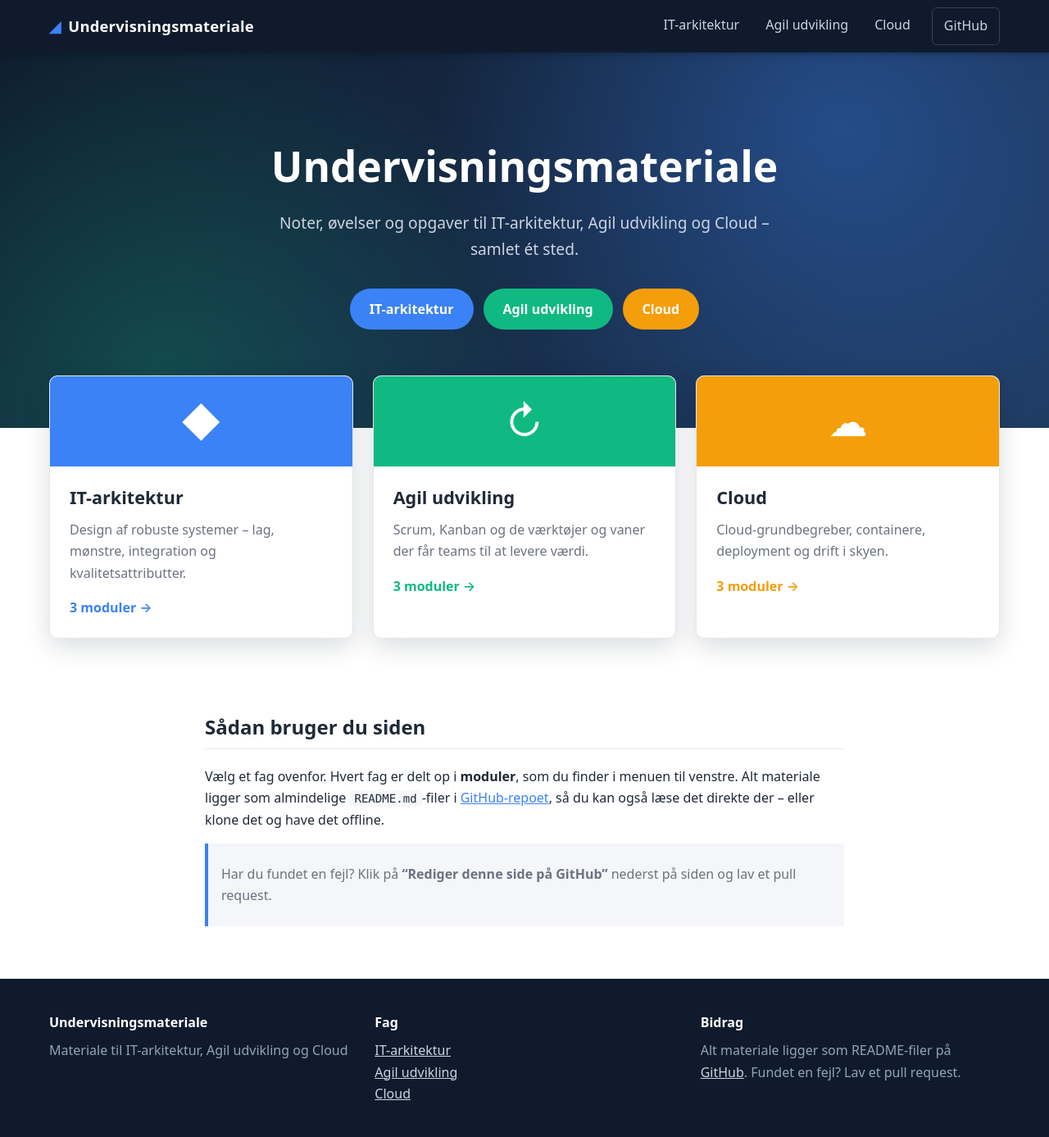
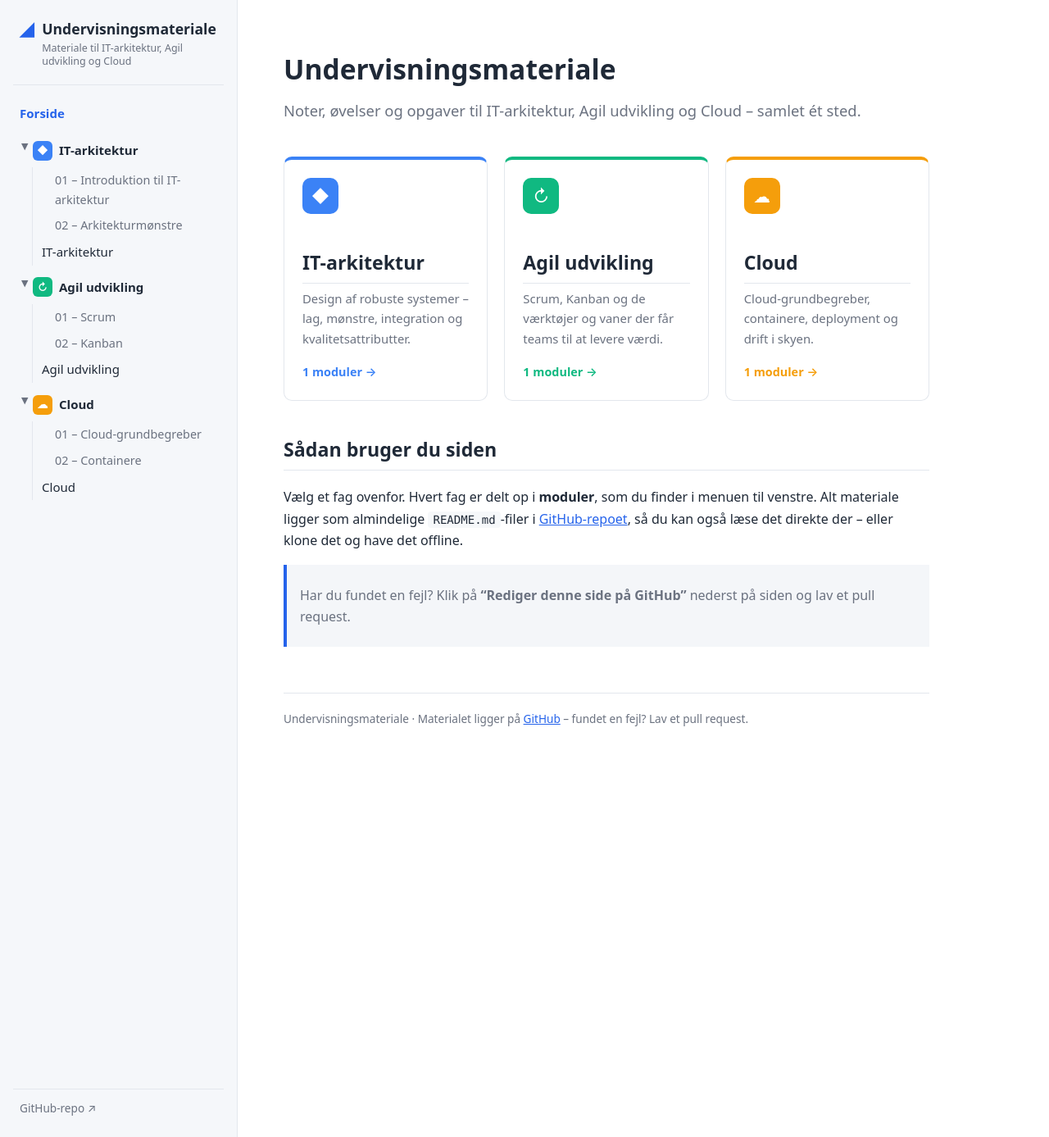
Before and after one commit to clbokea/undervisningsmateriale, a Jekyll site: the page built from index.md, in a window 1280 px wide and 1387 px high. Shown: the whole window at 82% size. Built offline with Jekyll 4.4.1, drawn with Linux system fonts in a browser that asks for light colours.

Commit message:
Fjern topmenu; vis indhold som træstruktur i venstre side
Co-Authored-By: Claude Opus 5.5 <noreply@anthropic.com>

```diff
--- a/_includes/footer.html
+++ b/_includes/footer.html
@@ -1,18 +1,3 @@
 <footer class="site-footer">
-  <div class="container footer-inner">
-    <div>
-      <strong>{{ site.title }}</strong>
-      <p>{{ site.description }}</p>
-    </div>
-    <div>
-      <strong>Fag</strong>
-      <ul>
-        {% for c in site.courses %}<li><a href="{{ c.id | append: '/' | prepend: '/' | relative_url }}">{{ c.title }}</a></li>{% endfor %}
-      </ul>
-    </div>
-    <div>
-      <strong>Bidrag</strong>
-      <p>Alt materiale ligger som README-filer på <a href="https://github.com/{{ site.repository }}">GitHub</a>. Fundet en fejl? Lav et pull request.</p>
-    </div>
-  </div>
+  {{ site.title }} · Materialet ligger på <a href="https://github.com/{{ site.repository }}">GitHub</a> – fundet en fejl? Lav et pull request.
 </footer>
--- a/_includes/header.html
+++ /dev/null
@@ -1,16 +0,0 @@
-<header class="site-header">
-  <div class="container header-inner">
-    <a class="logo" href="{{ '/' | relative_url }}">
-      <span class="logo-mark">◢</span> {{ site.title }}
-    </a>
-    <button class="nav-toggle" aria-expanded="false" aria-controls="main-nav" aria-label="Menu">☰</button>
-    <nav id="main-nav" class="main-nav">
-      {% for c in site.courses %}
-        <a href="{{ c.id | append: '/' | prepend: '/' | relative_url }}"
-           style="--accent: {{ c.color }}"
-           {% if include.course and include.course.id == c.id %}class="active"{% endif %}>{{ c.title }}</a>
-      {% endfor %}
-      <a class="gh" href="https://github.com/{{ site.repository }}">GitHub</a>
-    </nav>
-  </div>
-</header>
--- a/_includes/sidebar.html
+++ b/_includes/sidebar.html
@@ -1,11 +1,24 @@
 {%- comment -%}
-  Bygger menuen automatisk ud fra mappestrukturen i faget.
+  Træstruktur bygget automatisk ud fra mapperne.
   Sider sorteres efter URL, så brug talpræfikser: 01-..., 02-...
 {%- endcomment -%}
-{%- assign prefix = '/' | append: include.course.id | append: '/' -%}
 {%- assign sorted = site.pages | sort: "url" -%}
-<nav class="side-nav">
-  <a class="side-title{% if page.url == prefix %} active{% endif %}" href="{{ prefix | relative_url }}">Oversigt</a>
+<a class="side-logo" href="{{ '/' | relative_url }}">
+  <span class="logo-mark">◢</span>
+  <span>{{ site.title }}<small>{{ site.description }}</small></span>
+</a>
+
+<nav class="tree" aria-label="Indhold">
+  <a class="tree-home{% if page.url == '/' %} active{% endif %}" href="{{ '/' | relative_url }}">Forside</a>
+
+  {%- for c in site.courses -%}
+    {%- assign prefix = '/' | append: c.id | append: '/' -%}
+    <details class="tree-course" style="--accent: {{ c.color }}"{% if include.course == nil or include.course.id == c.id %} open{% endif %}>
+      <summary>
+        <a href="{{ prefix | relative_url }}"{% if page.url == prefix %} class="active"{% endif %}>
+          <span class="course-icon">{{ c.icon }}</span>{{ c.title }}
+        </a>
+      </summary>
       <ul>
       {%- for p in sorted -%}
         {%- if p.url contains prefix and p.url != prefix -%}
@@ -17,4 +30,8 @@
         {%- endif -%}
       {%- endfor -%}
       </ul>
+    </details>
+  {%- endfor -%}
 </nav>
+
+<a class="side-gh" href="https://github.com/{{ site.repository }}">GitHub-repo ↗</a>
--- a/_layouts/default.html
+++ b/_layouts/default.html
@@ -10,36 +10,31 @@
 {%- assign course_id = seg[1] -%}
 {%- assign course = site.courses | where: "id", course_id | first -%}
 <body{% if course %} style="--accent: {{ course.color }}"{% endif %}>
-  {% include header.html course=course %}
+  <div class="mobile-bar">
+    <a class="logo" href="{{ '/' | relative_url }}">{{ site.title }}</a>
+    <button class="sidebar-toggle" aria-expanded="false" aria-controls="sidebar" aria-label="Vis indhold">☰</button>
+  </div>
 
-  {% if page.layout == 'home' %}
-    {{ content }}
-  {% elsif course %}
-    {% include course-banner.html course=course %}
-    <div class="container doc">
-      <button class="sidebar-toggle" aria-expanded="false" aria-controls="sidebar">☰ Indhold</button>
+  <div class="layout">
     <aside id="sidebar" class="sidebar">
       {% include sidebar.html course=course %}
     </aside>
+
     <main class="content">
-        {% include breadcrumbs.html course=course %}
+      {% if course %}{% include breadcrumbs.html course=course %}{% endif %}
       <article class="markdown">
         {{ content }}
       </article>
-        {% assign depth = seg | size %}
-        {% if depth == 2 %}{% include module-grid.html course=course %}{% endif %}
+      {% if course and seg.size == 2 %}{% include module-grid.html course=course %}{% endif %}
+      {% if page.layout != 'home' %}
       <p class="edit-link">
         <a href="https://github.com/{{ site.repository }}/edit/{{ site.branch }}/{{ page.path }}">✎ Rediger denne side på GitHub</a>
       </p>
+      {% endif %}
+      {% include footer.html %}
     </main>
   </div>
-  {% else %}
-    <div class="container narrow">
-      <article class="markdown">{{ content }}</article>
-    </div>
-  {% endif %}
 
-  {% include footer.html %}
   <script src="{{ '/assets/js/main.js' | relative_url }}"></script>
 </body>
 </html>
--- a/_layouts/home.html
+++ b/_layouts/home.html
@@ -1,34 +1,23 @@
 ---
 layout: default
 ---
-<section class="hero">
-  <div class="container">
+<header class="intro">
   <h1>{{ page.hero_title | default: site.title }}</h1>
   <p class="lead">{{ page.hero_text | default: site.description }}</p>
-    <div class="hero-buttons">
-      {% for c in site.courses %}
-        <a class="btn" style="--accent: {{ c.color }}" href="{{ c.id | append: '/' | prepend: '/' | relative_url }}">{{ c.title }}</a>
-      {% endfor %}
-    </div>
-  </div>
-</section>
+</header>
 
-<section class="container cards">
+<div class="cards">
   {% for c in site.courses %}
     {%- assign prefix = '/' | append: c.id | append: '/' -%}
     {%- assign n = 0 -%}
-    {%- for p in site.pages -%}{%- if p.url contains prefix and p.url != prefix -%}{%- assign n = n | plus: 1 -%}{%- endif -%}{%- endfor -%}
+    {%- for p in site.pages -%}{%- assign parts = p.url | split: '/' -%}{%- if p.url contains prefix and parts.size == 3 -%}{%- assign n = n | plus: 1 -%}{%- endif -%}{%- endfor -%}
     <a class="card" style="--accent: {{ c.color }}" href="{{ prefix | relative_url }}">
-      <div class="card-top"><span class="card-icon">{{ c.icon }}</span></div>
-      <div class="card-body">
+      <span class="card-icon">{{ c.icon }}</span>
       <h2>{{ c.title }}</h2>
       <p>{{ c.description }}</p>
       <span class="card-meta">{{ n }} moduler →</span>
-      </div>
     </a>
   {% endfor %}
-</section>
+</div>
 
-<section class="container narrow markdown home-text">
 {{ content }}
-</section>
--- a/assets/css/style.css
+++ b/assets/css/style.css
@@ -1,14 +1,14 @@
 /* ---------- Farver og grundlæggende tokens ---------- */
 :root {
-  --navy: #0f1b2d;
-  --navy-2: #16263f;
+  --side-bg: #f5f7fa;
   --text: #1f2937;
   --muted: #6b7280;
   --bg: #ffffff;
   --bg-soft: #f4f6f9;
-  --border: #e5e7eb;
+  --border: #e3e7ed;
   --code-bg: #f6f8fa;
-  --accent: #3b82f6;
+  --accent: #2563eb;
+  --side-w: 290px;
   --radius: 10px;
   --font: system-ui, -apple-system, "Segoe UI", Roboto, Helvetica, Arial, sans-serif;
   --mono: ui-monospace, SFMono-Regular, Menlo, Consolas, monospace;
@@ -16,141 +16,114 @@
 
 @media (prefers-color-scheme: dark) {
   :root {
+    --side-bg: #0e1626;
     --text: #e5e7eb;
     --muted: #9ca3af;
     --bg: #0b1220;
-    --bg-soft: #111a2b;
+    --bg-soft: #131d30;
     --border: #1f2a3d;
     --code-bg: #111a2b;
   }
 }
 
 * { box-sizing: border-box; }
-html { scroll-behavior: smooth; }
-body {
-  margin: 0;
-  font-family: var(--font);
-  color: var(--text);
-  background: var(--bg);
-  line-height: 1.65;
-  display: flex;
-  flex-direction: column;
-  min-height: 100vh;
+body { margin: 0; font-family: var(--font); color: var(--text); background: var(--bg); line-height: 1.65; }
+a { color: var(--accent); }
+
+/* ---------- Layout: træ til venstre, indhold til højre ---------- */
+.layout { display: flex; min-height: 100vh; }
+.sidebar {
+  width: var(--side-w); flex-shrink: 0;
+  position: sticky; top: 0; height: 100vh; overflow-y: auto;
+  background: var(--side-bg); border-right: 1px solid var(--border);
+  padding: 24px 16px; display: flex; flex-direction: column;
 }
-a { color: var(--accent); }
-.container { width: 100%; max-width: 1200px; margin: 0 auto; padding: 0 20px; }
-.narrow { max-width: 820px; }
+.content { flex: 1; min-width: 0; max-width: 900px; padding: 40px 56px 24px; }
 
-/* ---------- Header ---------- */
-.site-header {
-  background: var(--navy);
-  color: #fff;
-  position: sticky; top: 0; z-index: 10;
-  box-shadow: 0 2px 8px rgba(0,0,0,.25);
+/* ---------- Logo i sidebar ---------- */
+.side-logo { display: flex; gap: 10px; align-items: flex-start; text-decoration: none; color: var(--text); font-weight: 700; font-size: 1.1rem; line-height: 1.3; padding: 0 8px 20px; border-bottom: 1px solid var(--border); margin-bottom: 16px; }
+.side-logo small { display: block; font-weight: 400; font-size: .78rem; color: var(--muted); margin-top: 4px; }
+.logo-mark { color: var(--accent); font-size: 1.4rem; line-height: 1; }
+
+/* ---------- Træet ---------- */
+.tree { flex: 1; font-size: .94rem; }
+.tree a { color: var(--text); text-decoration: none; }
+.tree-home { display: block; padding: 6px 8px; border-radius: 6px; font-weight: 600; margin-bottom: 8px; }
+.tree-home:hover, .tree-course summary:hover, .tree li a:hover { background: var(--bg-soft); }
+.tree-home.active { color: var(--accent); }
+
+.tree-course { margin-bottom: 4px; }
+.tree-course summary {
+  list-style: none; cursor: pointer; display: flex; align-items: center;
+  padding: 6px 8px; border-radius: 6px; font-weight: 600;
 }
-.header-inner { display: flex; align-items: center; justify-content: space-between; height: 64px; }
-.logo { color: #fff; text-decoration: none; font-weight: 700; font-size: 1.15rem; letter-spacing: .2px; }
-.logo-mark { color: var(--accent); margin-right: 4px; }
-.main-nav { display: flex; gap: 4px; }
-.main-nav a {
-  color: #cbd5e1; text-decoration: none; padding: 8px 14px; border-radius: 6px;
-  font-weight: 500; border-bottom: 3px solid transparent;
+.tree-course summary::-webkit-details-marker { display: none; }
+.tree-course summary::before {
+  content: "▸"; color: var(--muted); width: 16px; flex-shrink: 0; transition: transform .15s;
 }
-.main-nav a:hover { color: #fff; background: var(--navy-2); }
-.main-nav a.active { color: #fff; border-bottom-color: var(--accent); border-radius: 6px 6px 0 0; }
-.main-nav a.gh { border: 1px solid #334155; margin-left: 8px; }
-.nav-toggle { display: none; background: none; border: 0; color: #fff; font-size: 1.5rem; cursor: pointer; }
+.tree-course[open] summary::before { transform: rotate(90deg); }
+.tree-course summary a { flex: 1; display: flex; align-items: center; gap: 8px; }
+.tree-course summary a.active { color: var(--accent); }
+.course-icon {
+  display: inline-flex; align-items: center; justify-content: center;
+  width: 24px; height: 24px; border-radius: 6px; background: var(--accent); color: #fff; font-size: .8rem;
+}
 
-/* ---------- Hero (forside) ---------- */
-.hero {
-  background:
-    radial-gradient(circle at 80% 20%, rgba(59,130,246,.35), transparent 45%),
-    radial-gradient(circle at 15% 85%, rgba(16,185,129,.25), transparent 40%),
-    linear-gradient(135deg, var(--navy) 0%, #1e3a5f 100%);
-  color: #fff;
-  padding: 96px 0 120px;
-  text-align: center;
-}
-.hero h1 { font-size: clamp(2rem, 5vw, 3.2rem); margin: 0 0 12px; }
-.hero .lead { font-size: 1.2rem; color: #cbd5e1; max-width: 640px; margin: 0 auto 32px; }
-.hero-buttons { display: flex; gap: 12px; justify-content: center; flex-wrap: wrap; }
-.btn {
-  display: inline-block; padding: 12px 24px; border-radius: 999px; text-decoration: none;
-  color: #fff; font-weight: 600; background: var(--accent);
+.tree ul { list-style: none; margin: 2px 0 8px 23px; padding: 0; border-left: 1px solid var(--border); }
+.tree li a { display: block; padding: 4px 10px; margin-left: -1px; border-left: 2px solid transparent; border-radius: 0 6px 6px 0; }
+.tree li a.active { border-left-color: var(--accent); color: var(--accent); font-weight: 600; background: var(--bg-soft); }
+.tree .lvl-1 a { padding-left: 26px; font-size: .9rem; color: var(--muted); }
+.tree .lvl-2 a { padding-left: 42px; font-size: .88rem; color: var(--muted); }
+.tree .lvl-1 a.active, .tree .lvl-2 a.active { color: var(--accent); }
+
+.side-gh { display: block; margin-top: 24px; padding: 12px 8px 0; border-top: 1px solid var(--border); font-size: .85rem; color: var(--muted); text-decoration: none; }
+.side-gh:hover { color: var(--accent); }
+
+/* ---------- Forside ---------- */
+.intro { padding: 24px 0 8px; }
+.intro h1 { font-size: clamp(2rem, 4vw, 2.8rem); margin: 0 0 8px; line-height: 1.15; }
+.intro .lead { font-size: 1.15rem; color: var(--muted); margin: 0 0 32px; }
+.cards { display: grid; grid-template-columns: repeat(auto-fit, minmax(220px, 1fr)); gap: 20px; margin-bottom: 16px; }
+.card {
+  display: block; padding: 22px; border-radius: var(--radius); text-decoration: none; color: var(--text);
+  border: 1px solid var(--border); border-top: 4px solid var(--accent); background: var(--bg);
   transition: transform .15s, box-shadow .15s;
 }
-.btn:hover { transform: translateY(-2px); box-shadow: 0 6px 18px rgba(0,0,0,.3); }
+.card:hover { transform: translateY(-3px); box-shadow: 0 10px 24px rgba(15,27,45,.12); }
+.card .card-icon {
+  display: inline-flex; align-items: center; justify-content: center; width: 44px; height: 44px;
+  border-radius: 10px; background: var(--accent); color: #fff; font-size: 1.3rem;
+}
+.card h2 { margin: 14px 0 6px; font-size: 1.2rem; }
+.card p { margin: 0 0 14px; color: var(--muted); font-size: .93rem; }
+.card-meta { color: var(--accent); font-weight: 600; font-size: .9rem; }
 
-/* ---------- Kort på forsiden ---------- */
-.cards {
-  display: grid; grid-template-columns: repeat(auto-fit, minmax(280px, 1fr)); gap: 24px;
-  margin-top: -64px; margin-bottom: 48px;
-}
-.card {
-  background: var(--bg); border-radius: var(--radius); overflow: hidden; text-decoration: none; color: var(--text);
-  box-shadow: 0 10px 30px rgba(15,27,45,.15); border: 1px solid var(--border);
-  transition: transform .2s, box-shadow .2s;
-}
-.card:hover { transform: translateY(-4px); box-shadow: 0 16px 40px rgba(15,27,45,.25); }
-.card-top { background: var(--accent); height: 110px; display: flex; align-items: center; justify-content: center; }
-.card-icon { font-size: 3rem; color: #fff; line-height: 1; }
-.card-icon.small { font-size: 1.4rem; color: var(--accent); }
-.card-body { padding: 20px 24px 24px; }
-.card-body h2 { margin: 0 0 8px; font-size: 1.35rem; }
-.card-body p { margin: 0 0 16px; color: var(--muted); }
-.card-meta { color: var(--accent); font-weight: 600; }
-.home-text { padding-bottom: 48px; }
-
-/* ---------- Fag-banner ---------- */
-.course-banner {
-  background: var(--bg-soft); border-bottom: 1px solid var(--border);
-  border-top: 4px solid var(--accent); padding: 24px 0;
-}
-.course-banner-title { font-size: 1.6rem; font-weight: 700; color: var(--text); text-decoration: none; }
-.course-banner p { margin: 4px 0 0; color: var(--muted); }
-
-/* ---------- Dokumentationslayout ---------- */
-.doc { display: grid; grid-template-columns: 260px minmax(0, 1fr); gap: 40px; padding-top: 32px; padding-bottom: 48px; flex: 1; }
-.sidebar { position: sticky; top: 88px; align-self: start; max-height: calc(100vh - 110px); overflow-y: auto; }
-.side-nav ul { list-style: none; padding: 0; margin: 8px 0 0; }
-.side-nav a {
-  display: block; padding: 6px 12px; color: var(--text); text-decoration: none;
-  border-left: 3px solid transparent; border-radius: 0 6px 6px 0; font-size: .95rem;
-}
-.side-nav a:hover { background: var(--bg-soft); }
-.side-nav a.active { border-left-color: var(--accent); background: var(--bg-soft); color: var(--accent); font-weight: 600; }
-.side-nav .side-title { font-weight: 700; text-transform: uppercase; font-size: .8rem; letter-spacing: .08em; color: var(--muted); }
-.side-nav .lvl-0 > a { font-weight: 600; margin-top: 4px; }
-.side-nav .lvl-1 > a { padding-left: 28px; font-size: .9rem; }
-.side-nav .lvl-2 > a { padding-left: 44px; font-size: .88rem; }
-.sidebar-toggle { display: none; }
-
-.breadcrumbs { font-size: .9rem; color: var(--muted); margin-bottom: 8px; }
+/* ---------- Brødkrummer og redigeringslink ---------- */
+.breadcrumbs { font-size: .88rem; color: var(--muted); margin-bottom: 12px; }
 .breadcrumbs a { color: var(--muted); text-decoration: none; }
 .breadcrumbs a:hover { color: var(--accent); }
 .breadcrumbs span { margin: 0 4px; }
 .breadcrumbs .current { color: var(--text); }
-
 .edit-link { margin-top: 48px; padding-top: 16px; border-top: 1px solid var(--border); font-size: .9rem; }
 .edit-link a { color: var(--muted); text-decoration: none; }
 .edit-link a:hover { color: var(--accent); }
 
 /* ---------- Modul-grid på fagets forside ---------- */
 .grid-heading { margin-top: 40px; }
-.module-grid { display: grid; grid-template-columns: repeat(auto-fill, minmax(240px, 1fr)); gap: 16px; }
+.module-grid { display: grid; grid-template-columns: repeat(auto-fill, minmax(220px, 1fr)); gap: 16px; }
 .module {
-  display: block; padding: 18px 20px; border: 1px solid var(--border); border-top: 3px solid var(--accent);
-  border-radius: var(--radius); text-decoration: none; color: var(--text); background: var(--bg);
+  display: block; padding: 16px 18px; border: 1px solid var(--border); border-left: 4px solid var(--accent);
+  border-radius: var(--radius); text-decoration: none; color: var(--text);
   transition: box-shadow .15s, transform .15s;
 }
-.module:hover { box-shadow: 0 8px 20px rgba(0,0,0,.12); transform: translateY(-2px); }
-.module h3 { margin: 0 0 6px; font-size: 1.05rem; }
-.module p { margin: 0; color: var(--muted); font-size: .9rem; }
+.module:hover { box-shadow: 0 8px 20px rgba(0,0,0,.1); transform: translateY(-2px); }
+.module h3 { margin: 0 0 6px; font-size: 1.02rem; }
+.module p { margin: 0; color: var(--muted); font-size: .88rem; }
 
 /* ---------- Markdown-indhold ---------- */
 .markdown h1 { font-size: 2.1rem; margin: 0 0 16px; line-height: 1.2; }
-.markdown h2 { font-size: 1.5rem; margin-top: 40px; padding-bottom: 6px; border-bottom: 1px solid var(--border); }
-.markdown h3 { font-size: 1.2rem; margin-top: 28px; }
+.markdown h2 { font-size: 1.45rem; margin-top: 40px; padding-bottom: 6px; border-bottom: 1px solid var(--border); }
+.markdown h3 { font-size: 1.18rem; margin-top: 28px; }
 .markdown img { max-width: 100%; border-radius: 6px; }
 .markdown code { font-family: var(--mono); font-size: .88em; background: var(--code-bg); padding: 2px 6px; border-radius: 4px; }
 .markdown pre { background: var(--code-bg); padding: 16px; border-radius: 8px; overflow-x: auto; border: 1px solid var(--border); }
@@ -168,29 +141,24 @@ a { color: var(--accent); }
 .highlight .m, .highlight .mi { color: #005cc5; }
 
 /* ---------- Footer ---------- */
-.site-footer { background: var(--navy); color: #94a3b8; padding: 40px 0; margin-top: auto; }
-.footer-inner { display: grid; grid-template-columns: repeat(auto-fit, minmax(220px, 1fr)); gap: 32px; }
-.site-footer strong { color: #fff; }
-.site-footer a { color: #cbd5e1; }
-.site-footer ul { list-style: none; padding: 0; margin: 8px 0 0; }
-.site-footer p { margin: 8px 0 0; }
+.site-footer { margin-top: 56px; padding: 20px 0; border-top: 1px solid var(--border); font-size: .85rem; color: var(--muted); }
 
-/* ---------- Mobil ---------- */
+/* ---------- Mobil: træet bliver en skuffe ---------- */
+.mobile-bar { display: none; }
 @media (max-width: 860px) {
-  .container { padding: 0 16px; }
-  .nav-toggle { display: block; }
-  .main-nav {
-    display: none; position: absolute; top: 64px; left: 0; right: 0; flex-direction: column;
-    background: var(--navy); padding: 8px 16px 16px;
+  .mobile-bar {
+    display: flex; align-items: center; justify-content: space-between;
+    position: sticky; top: 0; z-index: 20; height: 56px; padding: 0 16px;
+    background: var(--side-bg); border-bottom: 1px solid var(--border);
   }
-  .main-nav.open { display: flex; }
-  .main-nav a.gh { margin-left: 0; }
-  .doc { grid-template-columns: 1fr; gap: 16px; padding-top: 16px; }
-  .sidebar { display: none; position: static; max-height: none; }
-  .sidebar.open { display: block; }
-  .sidebar-toggle {
-    display: block; width: 100%; padding: 10px; border: 1px solid var(--border); border-radius: 8px;
-    background: var(--bg-soft); color: var(--text); font: inherit; cursor: pointer; text-align: left;
+  .mobile-bar .logo { font-weight: 700; color: var(--text); text-decoration: none; }
+  .sidebar-toggle { background: none; border: 0; font-size: 1.5rem; color: var(--text); cursor: pointer; }
+  .layout { display: block; }
+  .sidebar {
+    position: fixed; top: 56px; left: 0; bottom: 0; z-index: 15; height: auto; width: min(85vw, 320px);
+    transform: translateX(-100%); transition: transform .2s; box-shadow: 4px 0 20px rgba(0,0,0,.15);
   }
-  .hero { padding: 64px 0 96px; }
+  .sidebar.open { transform: none; }
+  .side-logo { display: none; }
+  .content { padding: 24px 16px; }
 }
--- a/assets/js/main.js
+++ b/assets/js/main.js
@@ -1,5 +1,5 @@
-// Åbn/luk menuer på mobil
-document.querySelectorAll('.nav-toggle, .sidebar-toggle').forEach(function (btn) {
+// Åbn/luk træet på mobil
+document.querySelectorAll('.sidebar-toggle').forEach(function (btn) {
   btn.addEventListener('click', function () {
     var target = document.getElementById(btn.getAttribute('aria-controls'));
     var open = target.classList.toggle('open');
```
Also changed, not shown: _includes/course-banner.html (deleted, +0 -8 lines). Lines whose indentation alone changed are shown as unchanged.
